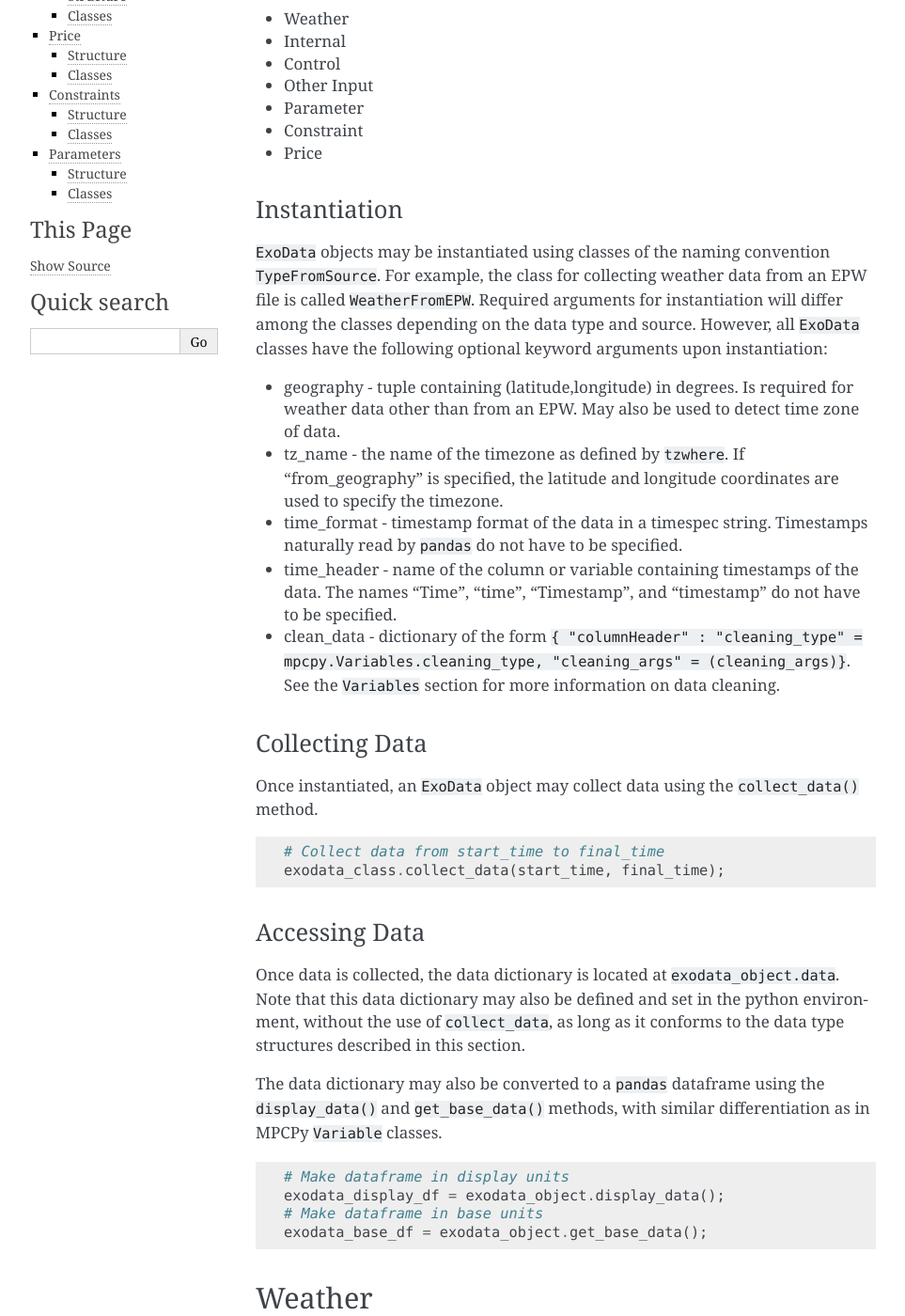
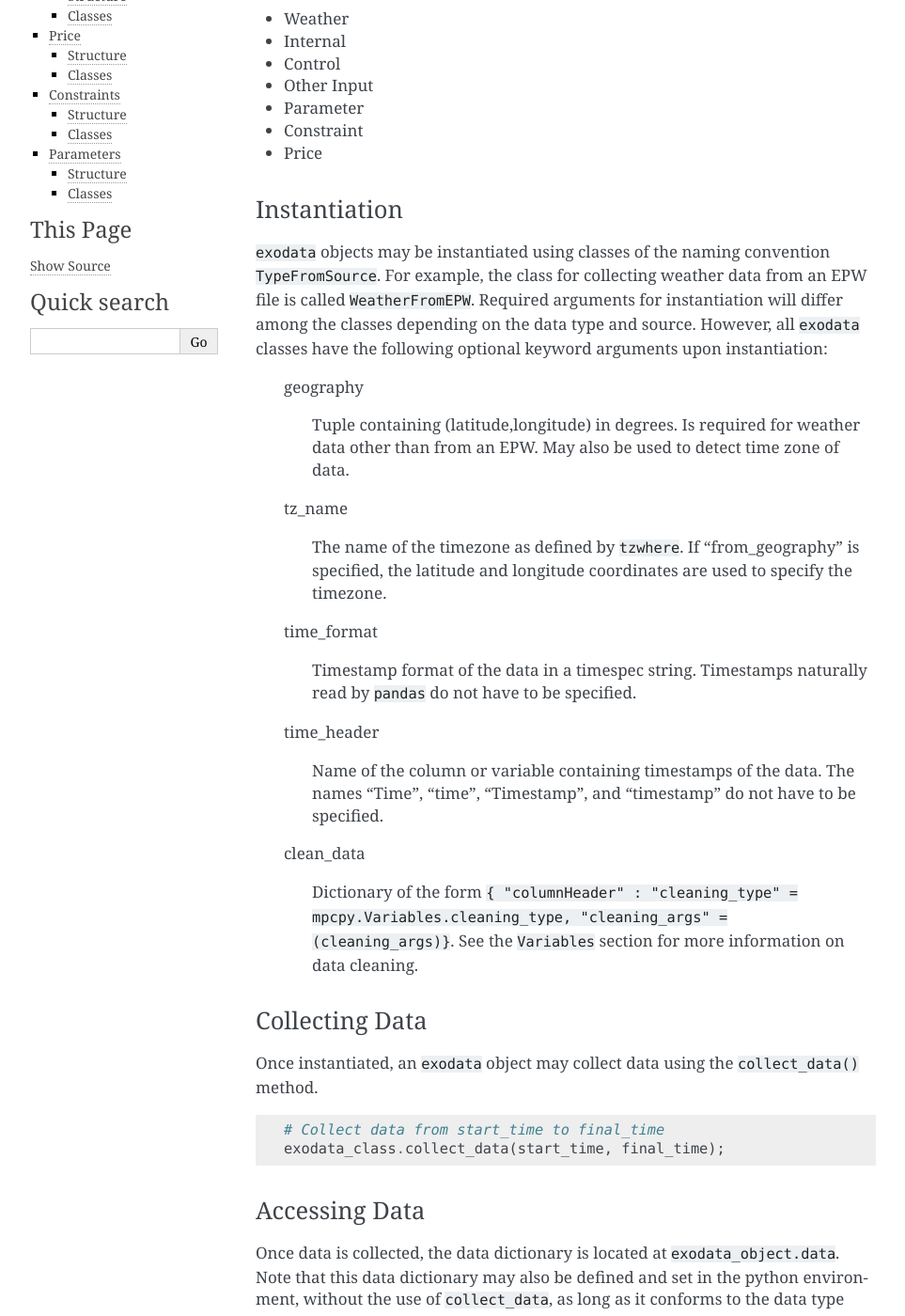
Before and after one commit to lbl-srg/MPCPy, a Sphinx documentation site: the page built from doc/userGuide/source/exodata.rst, in a window 1280 px wide and 1400 px high, scrolled down 424 px. Shown: the whole window at 94% size, without its empty margins (148-1111 px from the left). Built offline with Sphinx 7.4.7, drawn with Linux system fonts in a browser that asks for light colours.

```diff
--- a/doc/userGuide/source/exodata.rst
+++ b/doc/userGuide/source/exodata.rst
@@ -5,7 +5,7 @@ ExoData
 General
 =======
 
-``ExoData`` classes are responsible for the representation of exogenous data, with methods to collect this data from various sources and process it for use within MPCPy.  This data comes from sources outside of MPCPy and are not measurements of the system of interest.  The data is split into categories, or types, in order to standardize the organization of variables within the data for a particular type, in the form of a python dictionary, and to allow for any specific data processing that may be required.  This allows exogenous data objects to be used throughout MPCPy regardless of their data source.  To add a data source, one only need to create a class that can convert the data format in the source to that standardized in MPCPy.  The following is a list of exogenous data types:
+``exodata`` classes are responsible for the representation of exogenous data, with methods to collect this data from various sources and process it for use within MPCPy.  This data comes from sources outside of MPCPy and are not measurements of the system of interest.  The data is split into categories, or types, in order to standardize the organization of variables within the data for a particular type, in the form of a python dictionary, and to allow for any specific data processing that may be required.  This allows exogenous data objects to be used throughout MPCPy regardless of their data source.  To add a data source, one only need to create a class that can convert the data format in the source to that standardized in MPCPy.  The following is a list of exogenous data types:
 
 - Weather
 - Internal
@@ -18,18 +18,33 @@ General
 Instantiation
 -------------
 
-``ExoData`` objects may be instantiated using classes of the naming convention ``TypeFromSource``.  For example, the class for collecting weather data from an EPW file is called ``WeatherFromEPW``.  Required arguments for instantiation will differ among the classes depending on the data type and source.  However, all ``ExoData`` classes have the following optional keyword arguments upon instantiation:
+``exodata`` objects may be instantiated using classes of the naming convention ``TypeFromSource``.  For example, the class for collecting weather data from an EPW file is called ``WeatherFromEPW``.  Required arguments for instantiation will differ among the classes depending on the data type and source.  However, all ``exodata`` classes have the following optional keyword arguments upon instantiation:
 
-- geography - tuple containing (latitude,longitude) in degrees.  Is required for weather data other than from an EPW.  May also be used to detect time zone of data.
-- tz_name - the name of the timezone as defined by ``tzwhere``.  If "from_geography" is specified, the latitude and longitude coordinates are used to specify the timezone.
-- time_format - timestamp format of the data in a timespec string.  Timestamps naturally read by ``pandas`` do not have to be specified.
-- time_header - name of the column or variable containing timestamps of the data.  The names "Time", "time", "Timestamp", and "timestamp" do not have to be specified.
-- clean_data - dictionary of the form ``{ "columnHeader" : "cleaning_type" = mpcpy.Variables.cleaning_type, "cleaning_args" = (cleaning_args)}``.  See the ``Variables`` section for more information on data cleaning.
+    geography
+
+        Tuple containing (latitude,longitude) in degrees.  Is required for weather data other than from an EPW.  May also be used to detect time zone of data.
+
+    tz_name
+
+        The name of the timezone as defined by ``tzwhere``.  If "from_geography" is specified, the latitude and longitude coordinates are used to specify the timezone.
+
+    time_format
+
+        Timestamp format of the data in a timespec string.  Timestamps naturally read by ``pandas`` do not have to be specified.
+
+    time_header
+
+        Name of the column or variable containing timestamps of the data.  The names "Time", "time", "Timestamp", and "timestamp" do not have to be specified.
+
+    clean_data
+
+        Dictionary of the form ``{ "columnHeader" : "cleaning_type" = mpcpy.Variables.cleaning_type, "cleaning_args" = (cleaning_args)}``.  See the ``Variables`` section for more information on data cleaning.
+
 
 Collecting Data
 ---------------
 
-Once instantiated, an ``ExoData`` object may collect data using the ``collect_data()`` method.
+Once instantiated, an ``exodata`` object may collect data using the ``collect_data()`` method.
 
 ::
 
@@ -102,11 +117,11 @@ Classes
 
 Weather data may be collected using the following classes:
 
-    **WeatherFromEPW**
+    WeatherFromEPW
 
         Collects weather data from an EPW file.
 
-    **WeatherFromCSV**
+    WeatherFromCSV
 
         Collects weather data from a CSV file.  This class requires a variable map to match CSV column headers with weather variable names.  The variable map is a python dictionary of the form:
 
@@ -144,7 +159,7 @@ Classes
 
 Internal data may be collected using the following classes:
 
-    **InternalFromCSV**
+    InternalFromCSV
 
         Collects internal data from a CSV file.  This class requires a variable map to match CSV column headers with internal variable names.  The variable map is a python dictionary of the form:
 
@@ -155,7 +170,7 @@ Internal data may be collected using the following classes:
                                             mpcpy.Units.unit)}
 \
 
-    **InternalFromOccupancyModel**
+    InternalFromOccupancyModel
 
         Generates internal load data from an occupancy prediction model.  This class requires a zone list in the form ["Zone Name 1", "Zone Name 2", "Zone Name 3"], a list of numeric values representing the loads per person in the form [Convective, Radiative, Latent] for each zone and collected in a list, the units of the indicated loads from ``mpcpy.Units.unit``, and a list of occupancy model objects with predicted occupancy, one for each zone.
 
@@ -181,7 +196,7 @@ Classes
 
 Control data may be collected using the following classes:
 
-    **ControlFromCSV**
+    ControlFromCSV
 
         Collects control data from a CSV file.  This class requires a variable map to match CSV column headers with control variable names.  The variable map is a python dictionary of the form:
 
@@ -212,7 +227,7 @@ Classes
 
 Other input data may be collected using the following classes:
 
-    **OtherInputFromCSV**
+    OtherInputFromCSV
 
         Collect other input data from a CSV file.  This class requires a variable map to match CSV column headers with other input variable names.  The variable map is a python dictionary of the form:
 
@@ -245,7 +260,7 @@ Classes
 
 Price data may be collected using the following classes:
 
-    **PriceFromCSV**
+    PriceFromCSV
 
         Collects price data from a CSV file.  This class requires a variable map to match CSV column headers with price variable names.  The variable map is a python dictionary of the form:
 
@@ -284,7 +299,7 @@ Classes
 
 Constraint data may be collected using the following classes:
 
-    **ConstraintFromCSV**
+    ConstraintFromCSV
 
         Collects timeseries constraint data from a CSV file.  Static constraint data must be added by editing the data dictionary directly.  This class requires a variable map to match CSV column headers with constraint variable names.  The variable map is a python dictionary of the form:
 
@@ -295,7 +310,7 @@ Constraint data may be collected using the following classes:
                                             mpcpy.Units.unit)}
 \
 
-    **ConstraintFromOccupancyModel**
+    ConstraintFromOccupancyModel
 
         Generates LTE, GTE, and E constraint data from an occupancy prediction model by implementing occupied and unoccupied values.  This class requires a state or control variable list in the form ["Variable Name 1", "Variable Name 2", "Variable Name 3"], a list of numeric values representing the occupied and unoccupied constraint values in the form [Occupied, Unoccupied] for each variable collected in a list, a list of constraint variable names, one for each variable, and a list of the units of the indicated numeric values from ``mpcpy.Units.unit``.
 
@@ -328,6 +343,6 @@ Classes
 
 Parameter data may be collected using the following classes:
 
-    **ParameterFromCSV**
+    ParameterFromCSV
 
         Collects parameter data from a CSV file.  The CSV file rows must be named as the parameter names and the columns must be named as the parameter variable names.
--- a/doc/userGuide/source/index.rst
+++ b/doc/userGuide/source/index.rst
@@ -7,8 +7,7 @@ User Guide
 
    introduction
    gettingStarted
-   units
-   variables
+   variables_units
    exodata
    systems
    models
--- a/doc/userGuide/source/units.rst
+++ /dev/null
@@ -1,2 +0,0 @@
-Units
-=====
--- a/doc/userGuide/source/variables.rst
+++ /dev/null
@@ -1,2 +0,0 @@
-Variables
-=========
```
Also changed, not shown: doc/userGuide/source/introduction.rst (+9 -7 lines), doc/userGuide/source/variables_units.rst (added, +72 -0 lines), 1 other file.
